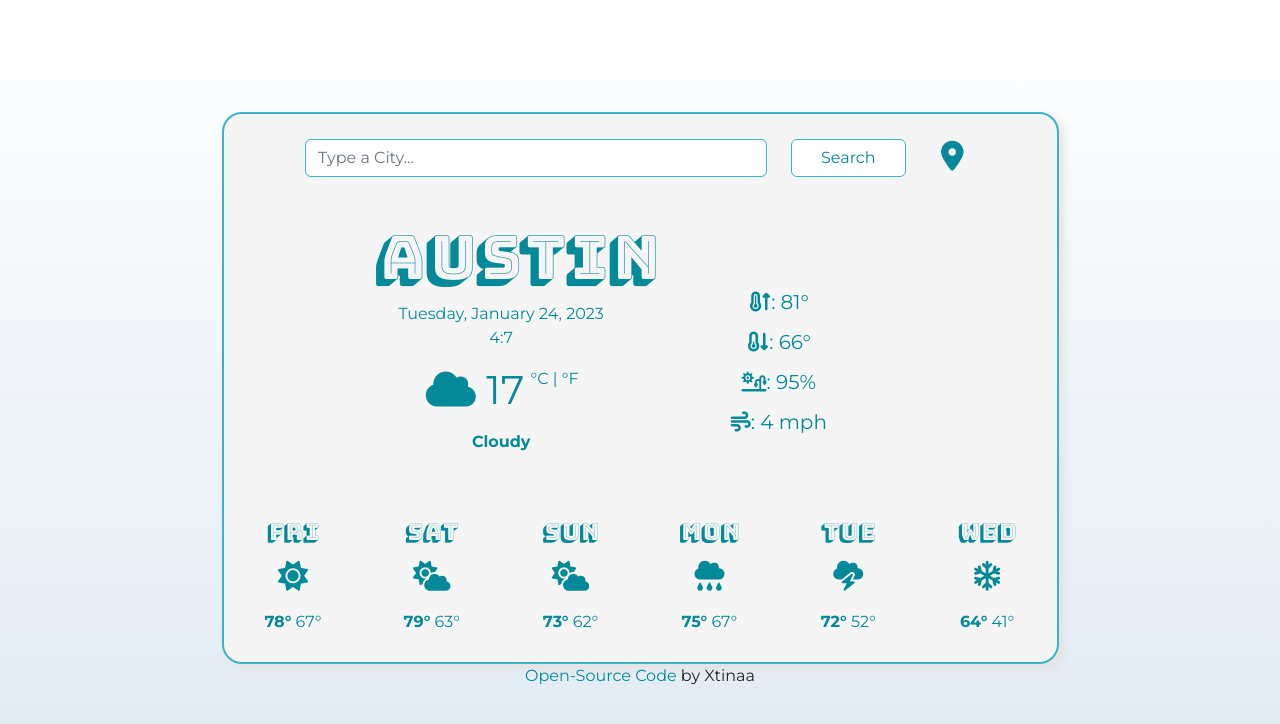
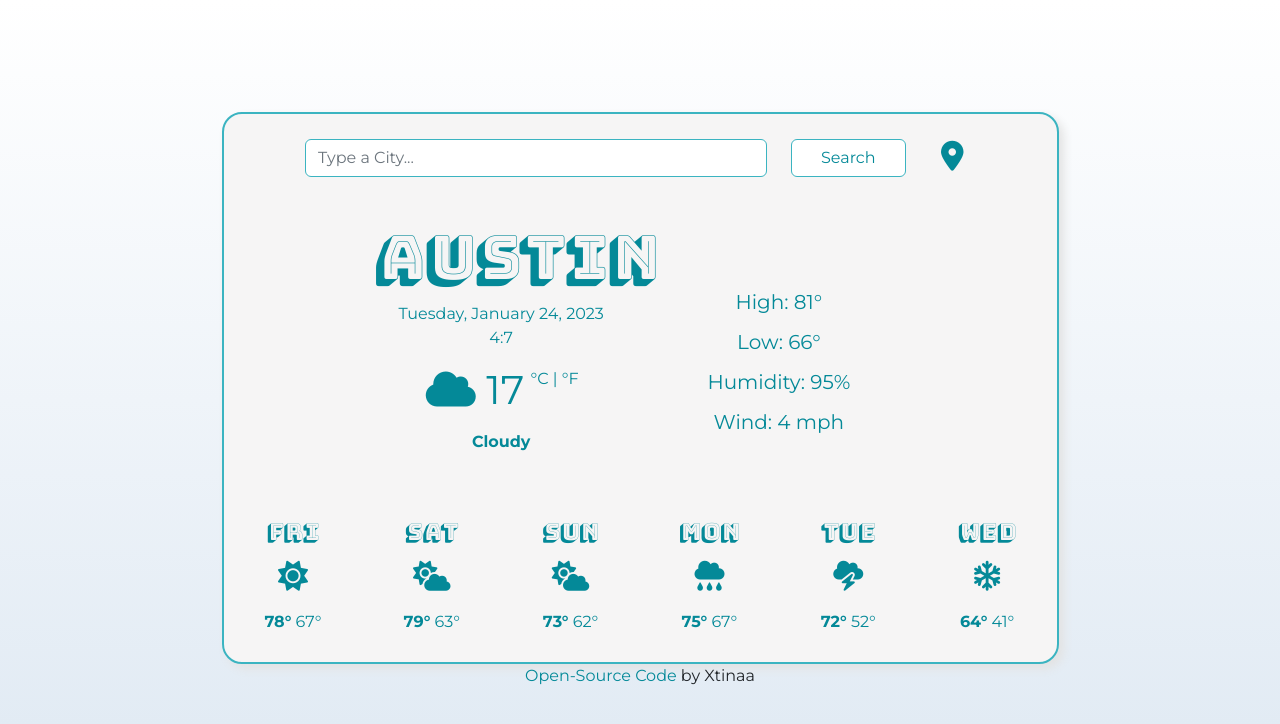
Before and after one commit to xtinaarel/WeatherApp, a plain HTML site: page index.html in a window 1280 px wide. Drawn offline with nearby package versions, Linux system fonts and the light colour scheme; no server answers.

Commit message:
Update index.html
Changed icons for secondary stats to words

```diff
--- a/index.html
+++ b/index.html
@@ -82,13 +82,14 @@
           </div>
 
           <div class="col-4 secondaryStats">
-            <i class="fa-solid fa-temperature-arrow-up"></i>:
+            <span id="textHigh">High:</span>
             <span id="high">81</span>° <br />
-            <i class="fa-solid fa-temperature-arrow-down"></i>:
+            <span id="textLow">Low:</span>
             <span id="low">66</span>°<br />
-            <i class="fa-solid fa-sun-plant-wilt"></i>:
+            <span id="textHumidity">Humidity:</span>
             <span id="humidity">95</span>%<br />
-            <i class="fa-solid fa-wind"></i>: <span id="wind">4</span> mph<br />
+            <span id="textWind">Wind:</span>
+            <span id="wind">4</span> mph<br />
           </div>
           <div class="col-2"></div>
         </div>
```
